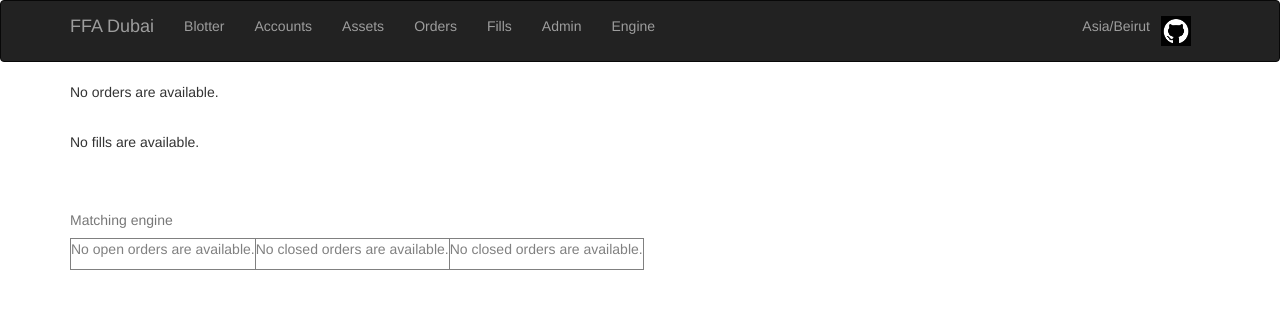
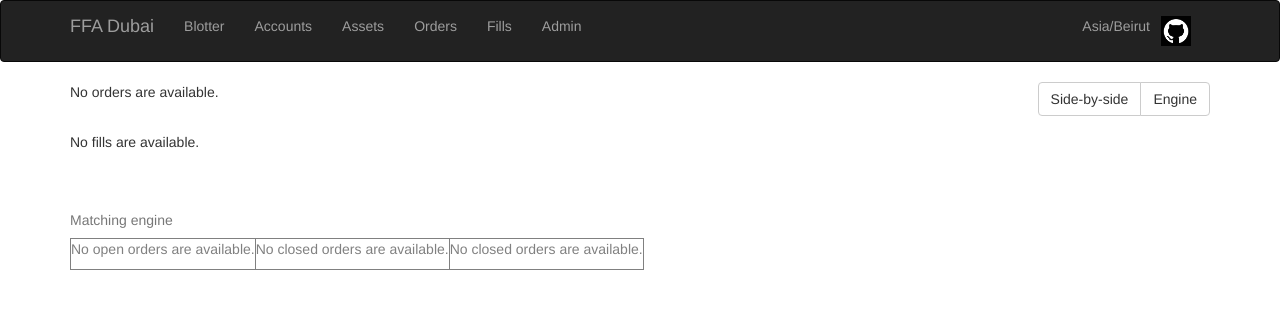
Before and after one commit to shadiakiki1986/django-zipline-2, a Django app: page /blotter/engine/ in a window 1280 px wide. Shown: the top 309 px of the page. Run offline with Django 3.2, Linux system fonts and the light colour scheme; data that the repository does not hold is empty; some libraries are stand-ins or nearby versions.

Commit message:
moved link to blotter-engine to inside of blotter/base.html. Closes #18

```diff
--- a/zipline_app/templates/zipline_app/base.html
+++ b/zipline_app/templates/zipline_app/base.html
@@ -44,7 +44,6 @@
             <li><a href="{% url 'zipline_app:orders-list' %}">Orders</a></li>
             <li><a href="{% url 'zipline_app:fills-list' %}">Fills</a></li>
             <li><a href="{% url 'admin:index' %}">Admin</a></li>
-            <li><a href="{% url 'zipline_app:blotter-engine' %}">Engine</a></li>
           </ul>
 
           <!-- http://getbootstrap.com/components/#navbar-links -->
--- /dev/null
+++ b/zipline_app/templates/zipline_app/blotter/base.html
@@ -0,0 +1,12 @@
+{% extends "zipline_app/base.html" %}
+
+{% block content %}
+  <div class="btn-group pull-right" role="group" aria-label="view">
+    <a class="btn btn-default" href="{% url 'zipline_app:blotter-sideBySide' %}">Side-by-side</a>
+    <a class="btn btn-default" href="{% url 'zipline_app:blotter-engine' %}">Engine</a>
+  </div>
+  <div>
+      {% block content_blotter %}
+      {% endblock %}
+  </div>
+{% endblock %}
--- a/zipline_app/templates/zipline_app/blotter/engine.html
+++ b/zipline_app/templates/zipline_app/blotter/engine.html
@@ -1,7 +1,7 @@
-{% extends "zipline_app/base.html" %}
+{% extends "zipline_app/blotter/base.html" %}
 {% load humanize %}
 
-{% block content %}
+{% block content_blotter %}
 {% if latest_order_list %}
     <table class="table">
       <caption>Orders</caption>
--- a/zipline_app/templates/zipline_app/blotter/sideBySide/index.html
+++ b/zipline_app/templates/zipline_app/blotter/sideBySide/index.html
@@ -1,4 +1,4 @@
-{% extends "zipline_app/base.html" %}
+{% extends "zipline_app/blotter/base.html" %}
 {% load humanize %}
 
 {# Load the tag library #}
@@ -8,7 +8,7 @@
 {% bootstrap_css %}
 {% bootstrap_javascript %}
 
-{% block content %}
+{% block content_blotter %}
 
   <div class="row">
     <div class="col-xs-6">
```
